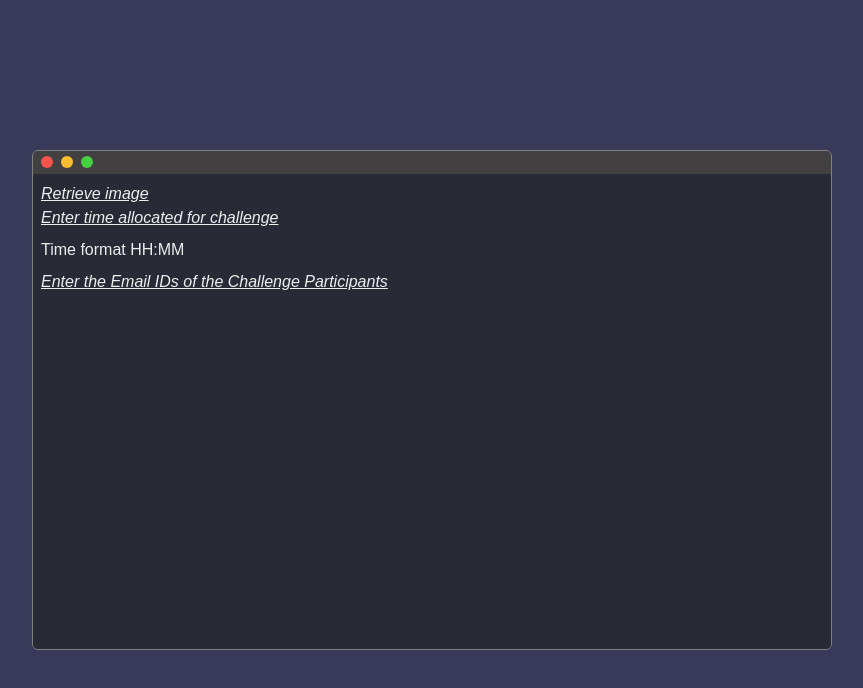
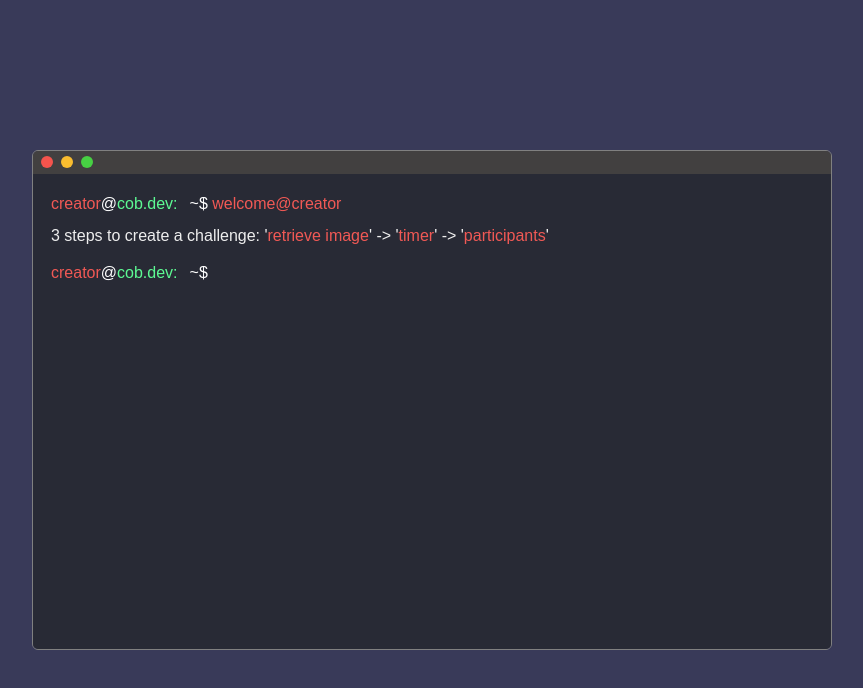
Before and after one commit to cob-quest/platform-frontend, a Next.js app: page /creator/create-challenge in a window 1280 px wide. Shown: the top 688 px of the page, without its empty margins (208-1071 px from the left). Built offline with nearby package versions, Linux system fonts and the light colour scheme; a web font is replaced by a local one.

Commit message:
feat: upload image

```diff
--- a/app/creator/create-challenge/page.js
+++ b/app/creator/create-challenge/page.js
@@ -1,30 +1,200 @@
+// import React from "react";
 
-import React from "react";
+// export default function CreateChallenge() {
+//   return (
+//     <main>
+//       <div>
+//         <h2 className="underline">
+//           <i>Retrieve image by typing the name of the image </i>
+//         </h2>
+//       </div>
+//       <div>
+//         <h2 className="underline">
+//           <i>Enter time allocated for challenge</i>
+//         </h2>
+//         <p> Time format HH:MM </p>
+//       </div>
+//       <div>
+//         <h2 className="underline">
+//           <i>Enter the Email IDs of the Challenge Participants</i>
+//         </h2>
+//       </div>
+//     </main>
+//   );
+// }
+
+// // drag drop (zip file)
+// // mailing list (but idk the format yet)
+// // set time (but idk the format yet)
+
+"use client";
+import React, { useState } from "react";
+import Help from "../../../components/creator/CreatorHelp";
+import { useRouter } from "next/navigation";
+
+const CreatorTerminal = () => {
+  const [input, setInput] = useState("");
+  const [output, setOutput] = useState("");
+  const [history, setHistory] = useState([]);
+
+  const router = useRouter();
+
+  const handleInputChange = (e) => {
+    setInput(e.target.value);
+  };
+
+  const handleFormSubmit = async (e) => {
+    e.preventDefault();
+    setOutput("");
+
+    // Process input command
+    let newOutput = "";
+    if (input === "help") {
+      newOutput = <Help />;
+    } else if (input === "retrieve image") {
+      // name of image
+      let isDone = false;
+      newOutput = (
+        <p>
+          <span className="user">[✔]</span> Enter the image you would like to
+          retrieve using the correlation ID.... when you are done, type "
+          <span className="commands">done</span>".
+        </p>
+      );
+      // Continuously prompt for input until the user enters "done"
+      while (!isDone) {
+        // Use the "await" keyword to asynchronously wait for input
+        const inputResult = await getUserInput();
+
+        if (inputResult === "done") {
+          isDone = true;
+        } else {
+          // Handle the input, e.g., store it or perform actions
+          // You can add logic to process each entered value here
+        }
+      }
+      // TODO: add image retrieval logic
+        // image does not exist
+    } else if (input === "timer") {
+      newOutput = (
+        <p>
+          <span className="user">[✔]</span> Enter the time that you would like
+          to allot for this challenge....
+        </p>
+      );
+      // TODO: add input timer logic
+    } else if (input === "participants") {
+      newOutput = (
+        <p>
+          <span className="user">[✔]</span> Enter the list of participants
+          (seperated by commas)....
+        </p>
+      );
+    } else if (input === "cd") {
+      newOutput = (
+        <p>
+          <span className="user">[✔]</span> ....
+        </p>
+      );
+      router.push("/");
+    } else if (input === "clear") {
+      setHistory([]);
+      setInput("");
+      return;
+    } else {
+      newOutput = (
+        <p>
+          Command not found. Type "<span className="commands">help</span>" for
+          available commands.
+        </p>
+      );
+    }
+    setOutput(newOutput);
+    setHistory((prevHistory) => [...prevHistory, { input, output: newOutput }]);
+    setInput("");
+  };
+
+   // Asynchronous function to get user input
 
 
-export default function CreateChallenge() {
+  // const renderOutput = () => {
+  //     if (output === '') {
+  //         return null;
+  //     }
+
+  //     return (
+  //         <pre className="output">
+  //             <code>{output}</code>
+  //         </pre>
+  //     );
+  // };
+
+  const renderHistory = () => {
+    if (history.length === 0) {
+      return null;
+    }
+
+    return (
+      <div className="history">
+        {history.map((item, index) => (
+          <div key={index} className="history">
+            <span>
+              <span className="commands">
+                creator
+                <span className="symbols">@</span>
+                <span className="user">cob.dev:</span>
+                <span className="symbols">~$ </span>
+              </span>
+              <span className="commands">{item.input}</span>
+            </span>
+            <br />
+            <span className="output">{item.output}</span>
+            <div className="spacing"></div>
+          </div>
+        ))}
+      </div>
+    );
+  };
+
   return (
-    <main>
-      <div>
-        <h2 className="underline">
-          <i>Retrieve image</i>
-        </h2>
+    <div className="terminal">
+      {/* {renderOutput()} */}
+      <span className="commands">
+        creator
+        <span className="symbols">@</span>
+        <span className="user">cob.dev:</span>
+        <span className="symbols">~$</span>
+        <span className="commands"> welcome@creator</span>
+      </span>
+      <p>
+        {" "}
+        3 steps to create a challenge: '
+        <span className="commands">retrieve image</span>' -&gt;{" "}
+        '<span className="commands">timer</span>' -&gt;{" "}
+        '<span className="commands">participants</span>'
+      </p>
+
+      {/* <Help /> */}
+      {renderHistory()}
+      <div className="terminal-spacing">
+        <span className="commands">
+          creator
+          <span className="symbols">@</span>
+          <span className="user">cob.dev:</span>
+          <span className="symbols">~$ </span>
+        </span>
+        <form onSubmit={handleFormSubmit}>
+          <input
+            type="text"
+            value={input}
+            onChange={handleInputChange}
+            autoFocus
+            className="input-text-custom commands"
+          />
+        </form>
       </div>
-      <div>
-        <h2 className="underline">
-          <i>Enter time allocated for challenge</i>
-        </h2>
-        <p> Time format HH:MM </p>
-      </div>
-      <div>
-        <h2 className="underline">
-          <i>Enter the Email IDs of the Challenge Participants</i>
-        </h2>
-      </div>
-    </main>
+    </div>
   );
-}
+};
 
-// drag drop (zip file)
-// mailing list (but idk the format yet)
-// set time (but idk the format yet)
+export default CreatorTerminal;
--- a/components/file-upload/FileUpload.js
+++ b/components/file-upload/FileUpload.js
@@ -1,15 +1,38 @@
 "use client";
-import React from "react";
+import React, { useState } from "react";
 import { useDropzone } from "react-dropzone";
 import { CursorArrowRaysIcon } from "@heroicons/react/24/solid";
+import axios from "axios";
 
 const FileUpload = () => {
-  const onDrop = (acceptedFiles) => {
-    // Handle the uploaded files (e.g., send them to a server)
-    acceptedFiles.forEach((file) => {
-      console.log(`Uploaded file: ${file.name}`);
-      // upload to dest
-    });
+  const [uploadedFileNames, setUploadedFileNames] = useState([]); // State to store uploaded file names
+
+  const onDrop = async (acceptedFiles) => {
+    const formData = new FormData();
+    formData.append("file", acceptedFiles[0]);
+
+    try {
+      const response = await axios.post(
+        "http://localhost:80/api/v1/trigger/image/upload",
+        formData,
+        {
+          auth: {
+            username: "test",
+            password: "test",
+          },
+          headers: {
+            "Content-Type": "multipart/form-data",
+          },
+        }
+      );
+
+      console.log("File upload response:", response.data);
+
+      // Add the uploaded file name to the state
+      setUploadedFileNames([...uploadedFileNames, acceptedFiles[0].name]);
+    } catch (error) {
+      console.error("File upload error:", error);
+    }
   };
 
   const { getRootProps, getInputProps, isDragActive } = useDropzone({ onDrop });
@@ -21,16 +44,27 @@ const FileUpload = () => {
     >
       <input {...getInputProps()} />
       {isDragActive ? (
-        <p>drop the files here...</p>
+        <p>Drop the files here...</p>
       ) : (
         <p>
-          drag 'n' drop some ZIP files here, or click to select files{" "}
+          Click to select your files and create image{" "}
           <span>
             {" "}
             <CursorArrowRaysIcon className="h-4 w-4" />{" "}
           </span>{" "}
         </p>
       )}
+
+      {uploadedFileNames.length > 0 && (
+        <div>
+          <p>Uploaded files: </p>
+          <ul>
+            {uploadedFileNames.map((fileName, index) => (
+              <li key={index}>{fileName}</li>
+            ))}
+          </ul>
+        </div>
+      )}
     </div>
   );
 };
--- a/package.json
+++ b/package.json
@@ -15,6 +15,7 @@
     "@material-tailwind/react": "^2.1.2",
     "@mui/material": "^5.14.13",
     "@next/font": "^13.5.4",
+    "axios": "^1.5.1",
     "file-loader": "^6.2.0",
     "heroicons": "^2.0.18",
     "next": "13.5.4",
```
Also changed, not shown: 1 other file (tests, documents, lock files or other folders).
